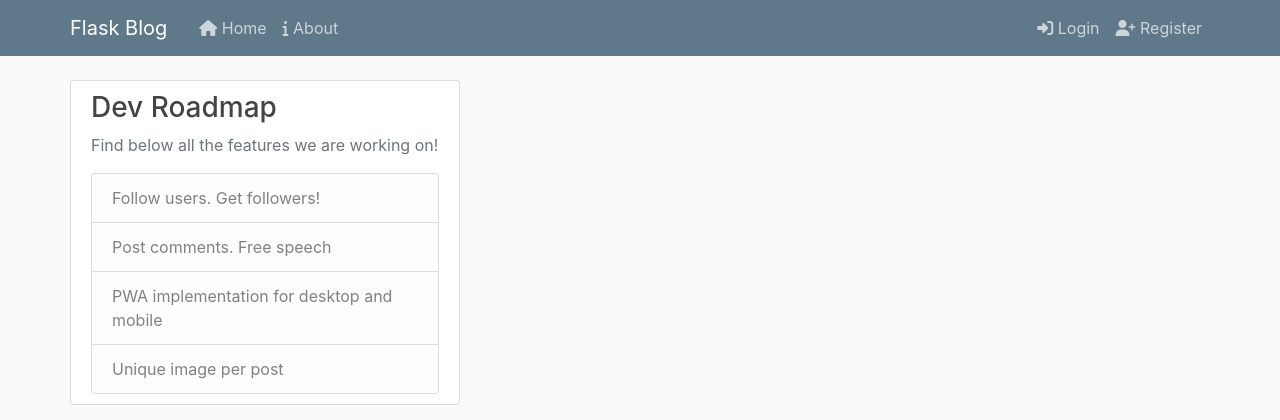
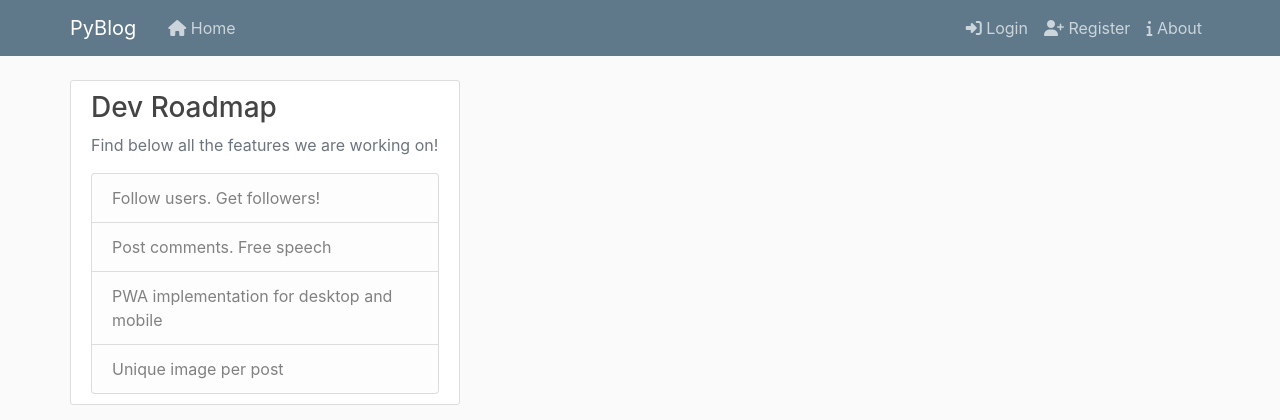
Before and after one commit to Celmad/flaskblog, a Flask app: page / in a window 1280 px wide. Shown: the top 420 px of the page. Run offline with Flask 2, Linux system fonts and the light colour scheme; data that the repository does not hold is empty; some libraries are stand-ins or nearby versions.

Commit message:
Changed web app title

```diff
--- a/flaskblog/templates/layout.html
+++ b/flaskblog/templates/layout.html
@@ -16,9 +16,9 @@
 
     <link rel="stylesheet" href="{{ url_for('static', filename='main.css') }}">
     {% if title %}
-    <title>Flask Blog - {{ title }}</title>
+    <title>PyBlog - {{ title }}</title>
     {% else %}
-    <title>Flask Blog</title>
+    <title>PyBlog</title>
     {% endif %}
 
     <!-- Font Awesome icons -->
@@ -30,7 +30,7 @@
     <header class="site-header">
         <nav class="navbar navbar-expand-md navbar-dark bg-steel fixed-top">
             <div class="container">
-                <a class="navbar-brand mr-4" href="/">Flask Blog</a>
+                <a class="navbar-brand mr-4" href="/">PyBlog</a>
                 <button class="navbar-toggler" type="button" data-toggle="collapse" data-target="#navbarToggle"
                     aria-controls="navbarToggle" aria-expanded="false" aria-label="Toggle navigation">
                     <span class="navbar-toggler-icon"></span>
@@ -38,7 +38,6 @@
                 <div class="collapse navbar-collapse" id="navbarToggle">
                     <div class="navbar-nav mr-auto">
                         <a class="nav-item nav-link" href="{{ url_for('main.home') }}"><i class="fas fa-home"></i> Home</a>
-                        <a class="nav-item nav-link" href="{{ url_for('main.about') }}"><i class="fas fa-info"></i> About</a>
                     </div>
                     <!-- Navbar Right Side -->
                     <div class="navbar-nav">
@@ -46,9 +45,11 @@
                         <a class="nav-item nav-link" href="{{ url_for('posts.new_post') }}"><i class="fas fa-pen"></i> New Post</a>
                         <a class="nav-item nav-link" href="{{ url_for('users.account') }}"><i class="fas fa-user"></i> Account</a>
                         <a class="nav-item nav-link" href="{{ url_for('users.logout') }}"><i class="fas fa-sign-out-alt"></i> Logout</a>
+                        <a class="nav-item nav-link" href="{{ url_for('main.about') }}"><i class="fas fa-info"></i> About</a>
                         {% else %}
                         <a class="nav-item nav-link" href="{{ url_for('users.login') }}"><i class="fas fa-sign-in-alt"></i> Login</a>
                         <a class="nav-item nav-link" href="{{ url_for('users.register') }}"><i class="fas fa-user-plus"></i> Register</a>
+                        <a class="nav-item nav-link" href="{{ url_for('main.about') }}"><i class="fas fa-info"></i> About</a>
                         {% endif %}
                     </div>
                 </div>
@@ -85,7 +86,6 @@
         </div>
     </main>
 
-
     <!-- Optional JavaScript -->
     <!-- jQuery first, then Popper.js, then Bootstrap JS -->
     <script src="https://code.jquery.com/jquery-3.3.1.slim.min.js"
```
Also changed, not shown: flaskblog/static/main.css (line endings or trailing spaces).
